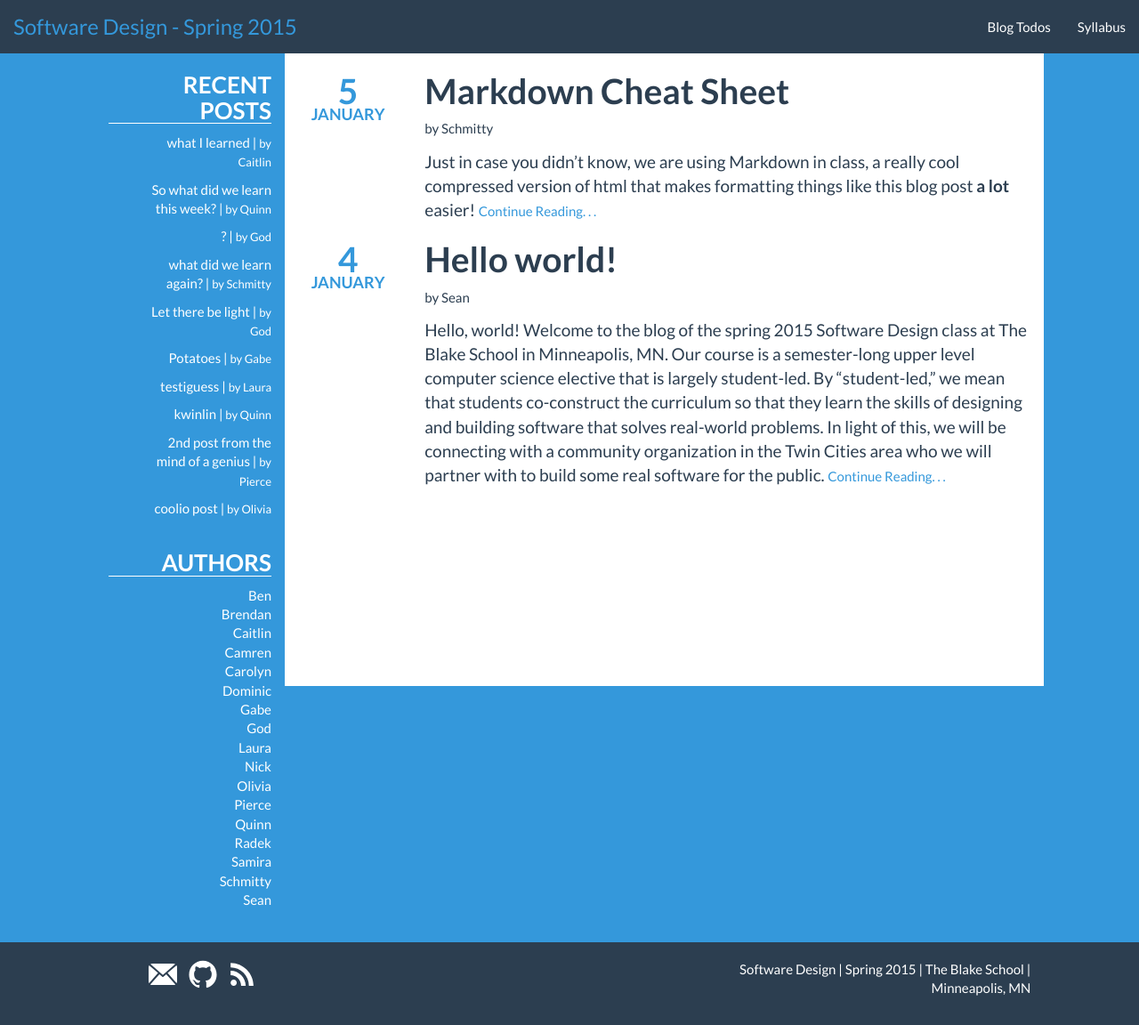
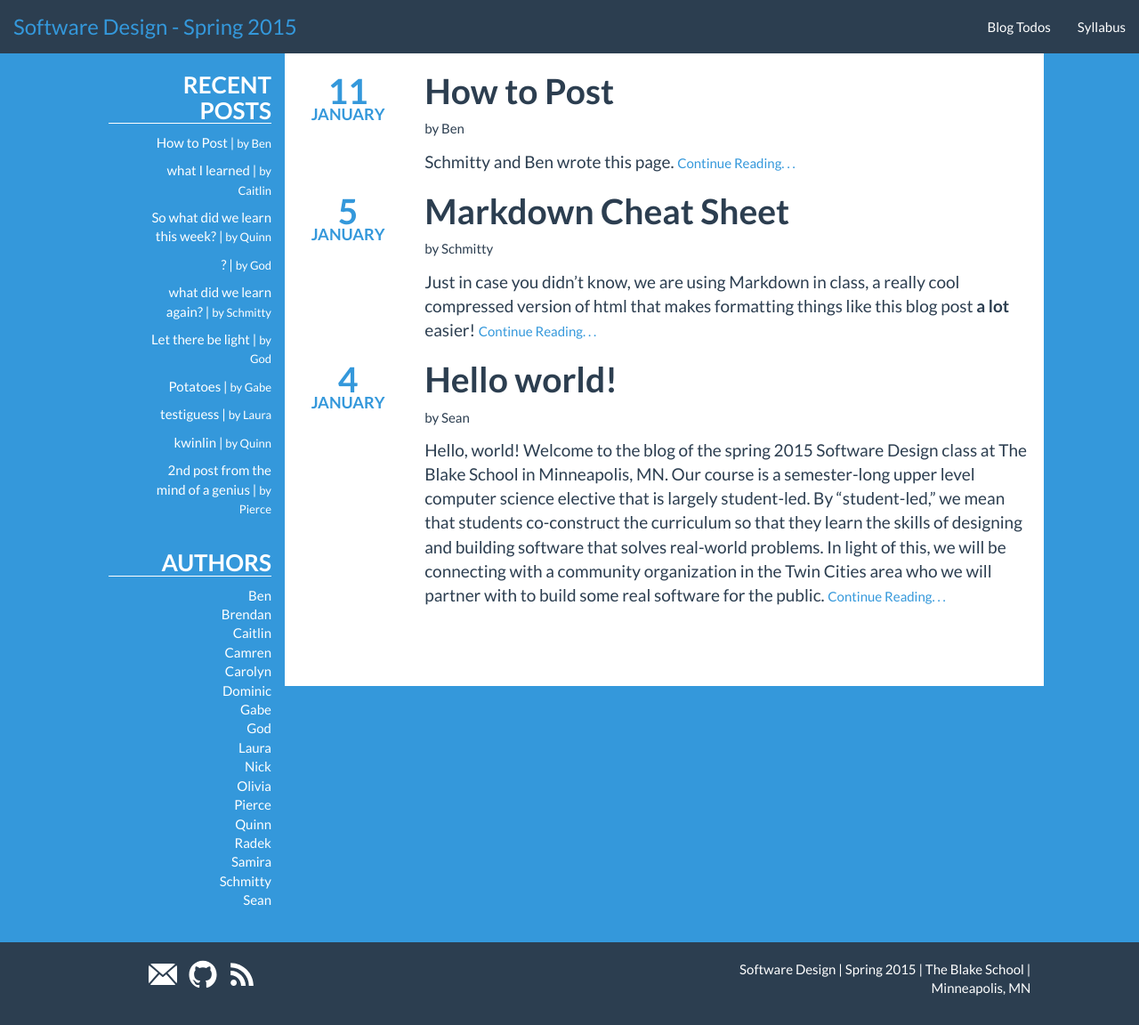
Before and after one commit to BlakeCS-Spring2015/blakecs-spring2015.github.io, a Jekyll site: the page built from index.html, in a window 1280 px wide. Shown: the whole page at 89% size. Built offline with Jekyll 4.4.1, drawn with Linux system fonts in a browser that asks for light colours; Markdown is read by kramdown in place of the engine named in the settings; some of the changed lines change nothing that is shown.

Commit message:
Added a post about how to post
Schmitty and I made this to review what we went over in class on Friday

```diff
--- /dev/null
+++ b/ben/_posts/2015-01-11-how-to-post.md
@@ -0,0 +1,55 @@
+---
+layout: page
+title: "How to Post"
+date: 2015-01-11 17:15:00
+permalink: /how-to-post/
+author: ben
+tags: frontpage
+---
+
+[Schmitty](/schmitty) and [Ben](/ben) wrote this page.
+
+# Making a New Post
+
+In order to make a new post, you will have to have GitHub for Mac set up with commit privilges to [the blog's repository](https://github.com/BlakeCS-Spring2015/blakecs-spring2015.github.io). You will need to learn a bit about Terminal to make a new post.
+
+## Terminal Basics
+
+Terminal is a direct interface with your computer. Instead of clicking through files, you are able to search through them with direct commands. In some ways, it's like going back to the way computers were used in the 70's.
+
+In order to get around Terminal, you need to learn a few basic commands. When you open Terminal, it will say something like this:
+
+    Last login: Thu Jan  8 21:40:16 on ttys000
+    TBSLTMBA684:~ bmweinshel15$
+
+Typing the command `pwd`, which stands for Print Working Directory, will (you guessed it) print the current folder that Terminal is open to.
+
+    TBSLTMBA684:~ bmweinshel15$ pwd
+    /Users/bmweinshel15
+
+The command `ls` will list the files in the current directory (the default is the home folder):
+
+    TBSLTMBA684:~ bmweinshel15$ ls
+    Applications    Documents     Music       Public
+    Desktop         Downloads     Library     Docs
+    Dropbox         Movies        Pictures
+
+`cd`, or Change Directory, will change the folder that Terminal is looking at. Below I changed my working directory to `Docs` and listed the files:
+
+    TBSLTMBA684:~ bmweinshel15$ cd Docs
+    TBSLTMBA684:Docs bmweinshel15$ ls
+    Git         Misc
+
+## Create a New Blog Post
+
+To create a new post, you start with a new Terminal window, and navigate to the blog folder. List the items in the folder, and `cd` to the `scripts` file. List the items, there should be a file called `new_post.rb`. Type `ruby` into a new line, followed by `new_post.rb`, and enter. Follow the prompts, and type your name as it appears on the blog. Then, go back into the Finder window, click on your posts folder, and there it is!
+
+## Commit & Sync
+
+As you make changes, they are all saved to the copy of the repository stored on your computer. Once you have the changes you need to make, you need to commit them to GitHub and synch for them to show up. To commit, go to the changes tab of GitHub for Mac, and under Uncommitted Changes, enter a quick summary of what you did. Click commit once you are satisfied. This saves the changes to your copy of the repository, and to update them to the blog, you have to press "Sync" in the top right corner.
+
+## Markdown!
+
+Essentially, markdown is a condensed version of html that is used for writing posts. It takes simpler commands, and when it's uploaded, translates that into html and THEN renders into a wonderful website. Instead of `<p>` tags on paragraphs, you just type, instead of `<h1-6>` tags, you just use # symbols. It also uses the spaces in the code itself to tell the website how to render the spacing.
+
+More explanation available [here](http://blakecs-spring2015.github.io/schmitty/2015/01/05/markdown-cheatsheet/), in an earlier post on this blog. The original guide is [here](https://daringfireball.net/projects/markdown/basics), written by the creator.
--- a/blog-todos.md
+++ b/blog-todos.md
@@ -9,7 +9,7 @@
 
 + An 'authors' page that displays each author's name, info, and avatar in a grid format
 + A page that lists _all_ posts in reverse chronological order
-+ A "How to post" post (covering GitHub for Mac, the new_post.rb script, etc.)
++ ~~[**Ben and Schmitty**] A "How to post" post (covering GitHub for Mac, the new_post.rb script, etc.)~~
 + A section for tutorial posts we create for each other (a la Schmitty's Markdown Cheat Sheet post)
 + The ability to comment on posts
 + Google Analytics
```
